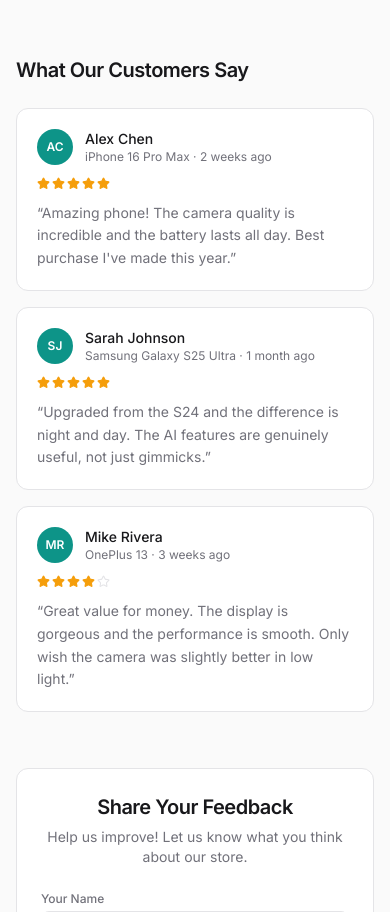
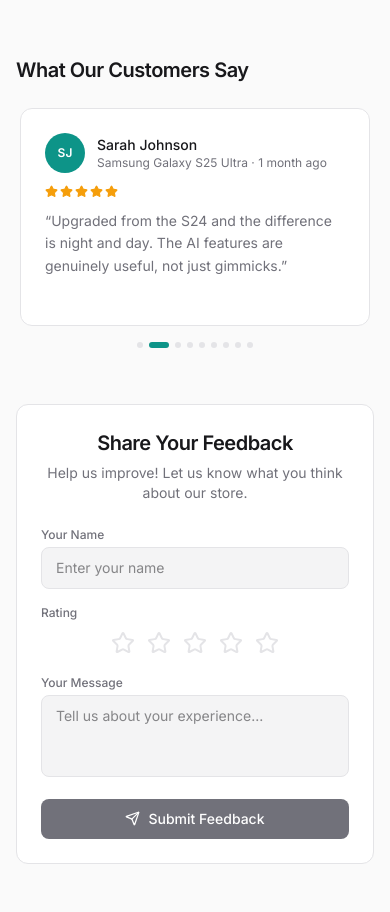
Before and after one commit to xoralife/mobile-website-v.1, a Next.js app: page / in a window 390 px wide. Shown: the part 3925-4837 px from the top of the page. Built offline with nearby package versions, Linux system fonts and the light colour scheme.

Commit message:
convert reviews section to auto-sliding horizontal carousel

```diff
--- a/src/app/page.js
+++ b/src/app/page.js
@@ -1,14 +1,80 @@
 "use client";
 
 import Link from "next/link";
-import { useState } from "react";
-import { ArrowRight, Truck, Shield, HeadphonesIcon, RotateCcw, Star, Send, Check } from "lucide-react";
+import { useState, useEffect } from "react";
+import { ArrowRight, Truck, Shield, HeadphonesIcon, RotateCcw, Star, Send, Check, ChevronLeft, ChevronRight } from "lucide-react";
 import HeroSection from "@/components/HeroSection";
 import ProductCard from "@/components/ProductCard";
 import ReviewCard from "@/components/ReviewCard";
+import StarRating from "@/components/StarRating";
 import { useStore } from "@/lib/store";
 
 const iconMap = { Truck, Shield, HeadphonesIcon, RotateCcw };
+
+function ReviewsCarousel({ reviews }) {
+  const [current, setCurrent] = useState(0);
+  const all = reviews.length;
+
+  useEffect(() => {
+    if (all < 2) return;
+    const timer = setInterval(() => setCurrent((prev) => (prev + 1) % all), 4000);
+    return () => clearInterval(timer);
+  }, [all]);
+
+  const prev = () => setCurrent((c) => (c === 0 ? all - 1 : c - 1));
+  const next = () => setCurrent((c) => (c + 1) % all);
+
+  if (all === 0) return <p className="py-8 text-center text-sm" style={{ color: "var(--muted-foreground)" }}>No reviews yet.</p>;
+
+  return (
+    <div className="relative">
+      <div className="overflow-hidden rounded-xl">
+        <div className="flex transition-transform duration-500 ease-out" style={{ transform: `translateX(-${current * 100}%)` }}>
+          {reviews.map((review) => (
+            <div key={review.id} className="w-full shrink-0 px-1">
+              <div className="rounded-xl border bg-white p-6 dark:bg-zinc-900/50 h-full" style={{ borderColor: "var(--card-border)" }}>
+                <div className="mb-3 flex items-center gap-3">
+                  <div className="flex h-10 w-10 items-center justify-center rounded-full text-xs font-semibold text-white" style={{ background: "var(--accent)" }}>
+                    {review.avatar}
+                  </div>
+                  <div>
+                    <p className="text-sm font-medium">{review.name}</p>
+                    <p className="text-xs" style={{ color: "var(--muted-foreground)" }}>
+                      {review.product} &middot; {review.date}
+                    </p>
+                  </div>
+                </div>
+                <StarRating rating={review.rating} size={13} />
+                <p className="mt-3 text-sm leading-relaxed" style={{ color: "var(--muted-foreground)" }}>
+                  &ldquo;{review.text}&rdquo;
+                </p>
+              </div>
+            </div>
+          ))}
+        </div>
+      </div>
+
+      <button onClick={prev} className="absolute -left-3 top-1/2 z-10 hidden -translate-y-1/2 rounded-full border bg-white p-1.5 shadow-sm transition-colors hover:bg-gray-50 dark:bg-zinc-800 dark:hover:bg-zinc-700 md:block" style={{ borderColor: "var(--border)" }}>
+        <ChevronLeft className="h-4 w-4" />
+      </button>
+      <button onClick={next} className="absolute -right-3 top-1/2 z-10 hidden -translate-y-1/2 rounded-full border bg-white p-1.5 shadow-sm transition-colors hover:bg-gray-50 dark:bg-zinc-800 dark:hover:bg-zinc-700 md:block" style={{ borderColor: "var(--border)" }}>
+        <ChevronRight className="h-4 w-4" />
+      </button>
+
+      <div className="mt-4 flex items-center justify-center gap-1.5">
+        {reviews.map((_, i) => (
+          <button key={i} onClick={() => setCurrent(i)}
+            className="rounded-full transition-all"
+            style={{
+              width: i === current ? "20px" : "6px",
+              height: "6px",
+              background: i === current ? "var(--accent)" : "var(--border)",
+            }} />
+        ))}
+      </div>
+    </div>
+  );
+}
 
 export default function HomePage() {
   const { products, categories, brands, reviews, features, updateReviews } = useStore();
@@ -172,11 +238,7 @@
         <div className="mb-6 flex items-center justify-between">
           <h2 className="text-xl font-semibold tracking-tight">What Our Customers Say</h2>
         </div>
-        <div className="grid gap-4 sm:grid-cols-2 lg:grid-cols-3">
-          {reviews.slice(0, 3).map((review) => (
-            <ReviewCard key={review.id} review={review} />
-          ))}
-        </div>
+        <ReviewsCarousel reviews={reviews} />
       </section>
 
       <section className="mb-14">
```
